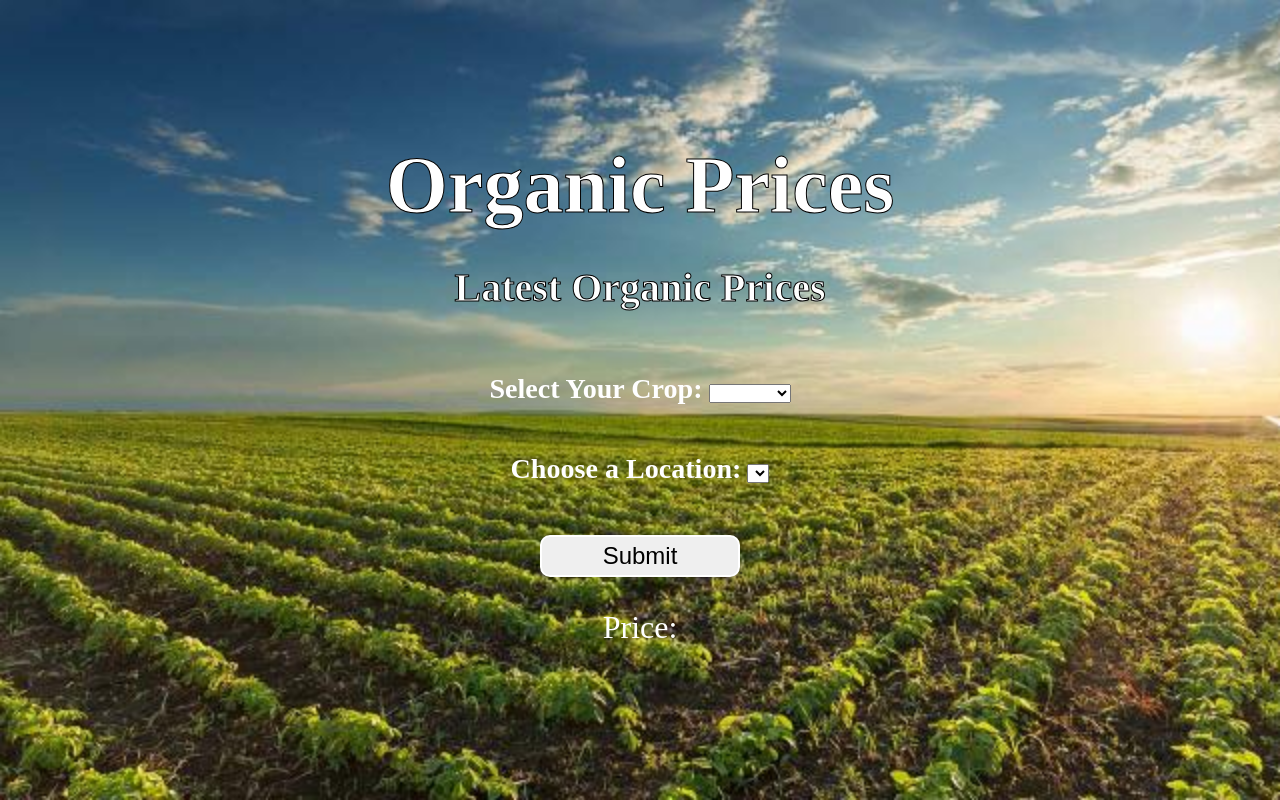
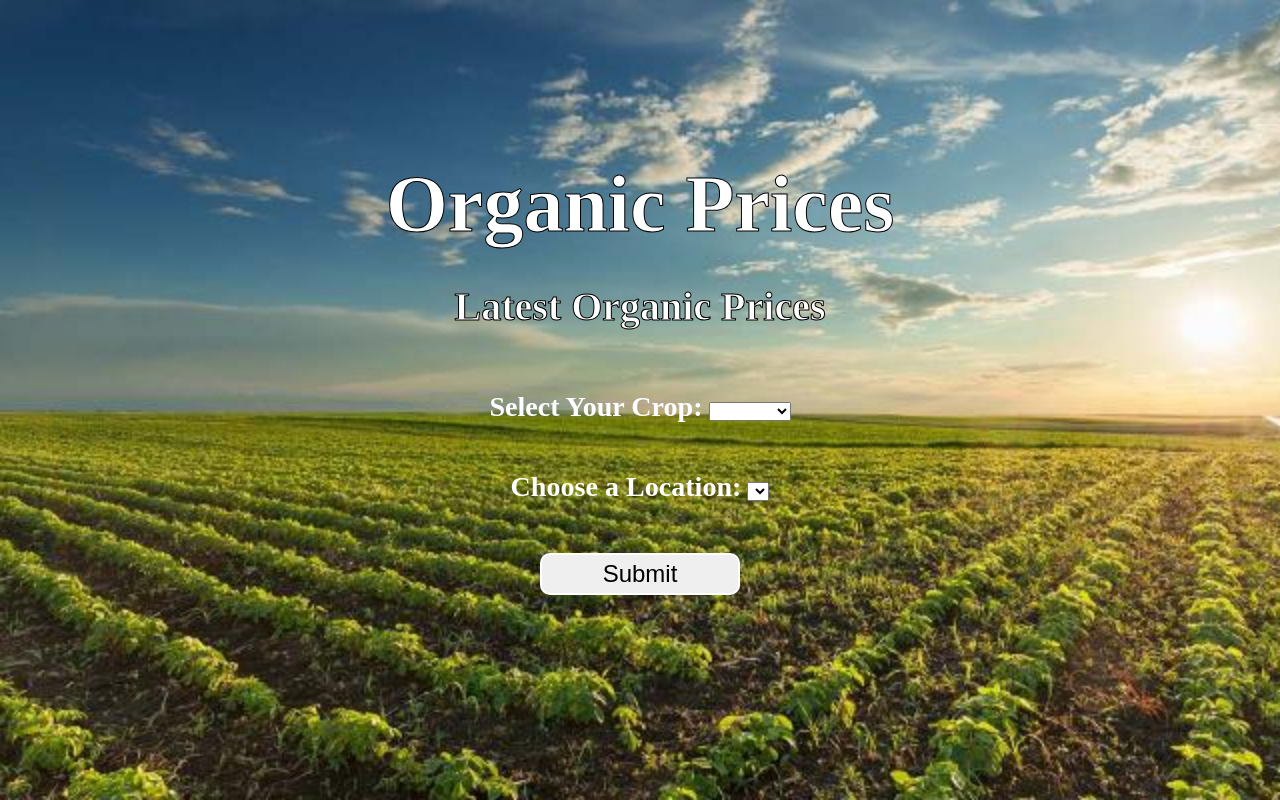
Before and after one commit to tntmeyer/organic-prices, a website: page index.html in a window 1280 px wide. Drawn offline with Linux system fonts and the light colour scheme.

Commit message:
removed Price wording

```diff
--- a/index.html
+++ b/index.html
@@ -25,7 +25,7 @@
 			<br>
 			<button onclick="getPrice()">Submit</button>
 		</div>
-		<p id="price">Price:</p>
+		<p id="price"></p>
 	</div>
 	<script type="text/javascript" src="scripts/select.js"></script>
 </body>
```
Also changed, not shown: 1 other file.
